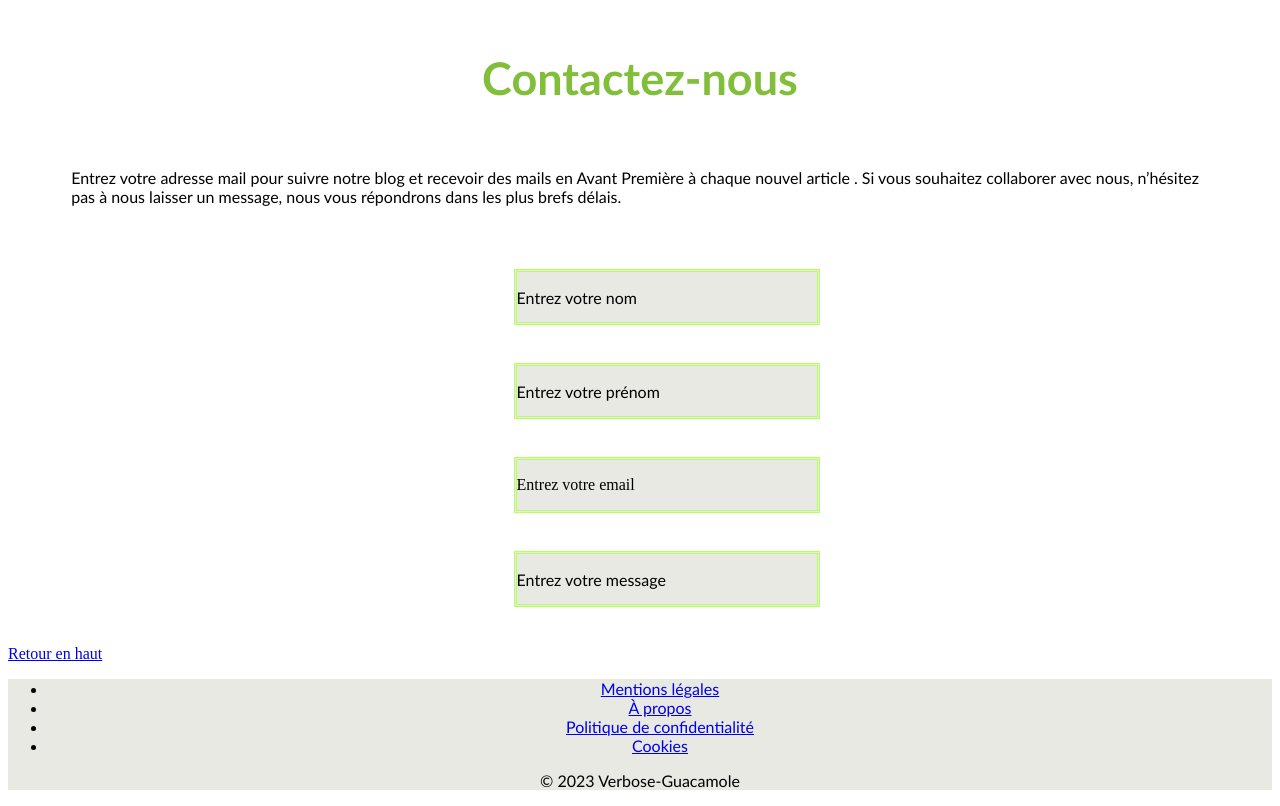
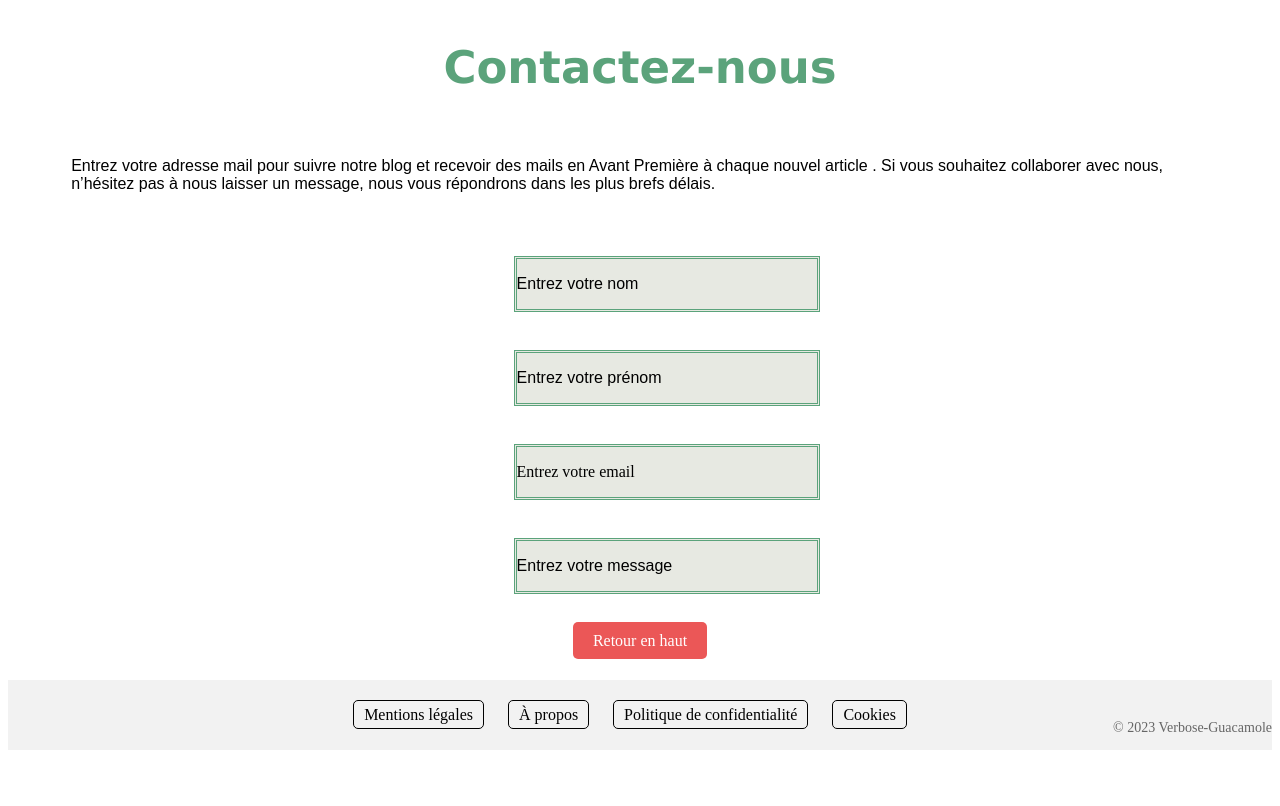
Before and after one commit to Julian-PPA/verbose-guacamole, a plain HTML site: page index.html in a window 1280 px wide. Shown: the part 1438-2244 px from the top of the page. After the commit the page ends 2196 px from the top, so only its background shows below. Drawn offline with Linux system fonts and the light colour scheme.

Commit message:
Add files via upload

```diff
--- a/pageaccueil.css
+++ b/pageaccueil.css
@@ -1,40 +1,32 @@
 /* CSS de Divine Kabanghi */
 header {
-    background-color: #e7e9e2;
+    background-color: #5ba37b;
 }
 
 .title {
-    font-family: 'Gill Sans', 'Gill Sans MT', Calibri, 'Trebuchet MS', sans-serif;
+    font-family: 'Lucida Sans Unicode', 'sans-serif';
     font-size: 50px;
     font-weight: bold;
-    color: #81be3a;
+    color: #ebf0e5;
     margin: 50px 0;
     text-align: center;
 
 }
 
-.texte1 {
-    text-align: center;
-    font-family: 'Trebuchet MS', 'Lucida Sans Unicode',
-        'Lucida Grande', 'Lucida Sans', Arial, sans-serif;
-}
 
 .texte1 {
     margin: 5%;
-    font-family: 'Trebuchet MS', 'Lucida Sans Unicode',
-        'Lucida Grande', 'Lucida Sans', Arial, sans-serif;
+    font-family:  Arial
 }
 
 .texte2 {
     margin: 5%;
-    font-family: 'Trebuchet MS', 'Lucida Sans Unicode',
-        'Lucida Grande', 'Lucida Sans', Arial, sans-serif;
+    font-family: Arial
 }
 
 .texte3 {
     margin: 5%;
-    font-family: 'Trebuchet MS', 'Lucida Sans Unicode',
-        'Lucida Grande', 'Lucida Sans', Arial, sans-serif;
+    font-family: Arial
 
 }
 
@@ -50,30 +42,30 @@ header {
 
 
 .section1 {
-    font-family: 'Gill Sans', 'Gill Sans MT', Calibri, 'Trebuchet MS', sans-serif;
+    font-family: 'Lucida Sans Unicode', 'sans-serif';
     font-size: 30px;
     font-weight: bold;
-    color: #81be3a;
+    color: #5ba37b;
     margin: 50px 0;
     text-align: center;
 }
 
 
 .section2 {
-    font-family: 'Gill Sans', 'Gill Sans MT', Calibri, 'Trebuchet MS', sans-serif;
+    font-family: 'Lucida Sans Unicode', 'sans-serif';
 
     font-size: 30px;
     font-weight: bold;
-    color: #81be3a;
+    color: #5ba37b;
     margin: 50px 0;
     text-align: center;
 }
 
 .section3 {
-    font-family: 'Gill Sans', 'Gill Sans MT', Calibri, 'Trebuchet MS', sans-serif;
+    font-family:'Lucida Sans Unicode', 'sans-serif';
     font-size: 30px;
     font-weight: bold;
-    color: #81be3a;
+    color: #5ba37b;
     margin: 50px 0;
     text-align: center;
 }
@@ -90,8 +82,7 @@ header {
 
 .box1 {
     background-color: #e7e9e2;
-    font-family: 'Trebuchet MS', 'Lucida Sans Unicode',
-        'Lucida Grande', 'Lucida Sans', Arial, sans-serif;
+    font-family: Arial
 }
 
 .box1 {
@@ -99,7 +90,7 @@ header {
 }
 
 .box1 {
-    border-color: #b5ff5f;
+    border-color: #5ba37b;
 }
 
 .box1 {
@@ -113,8 +104,7 @@ header {
 
 .box2 {
     background-color: #e7e9e2;
-    font-family: 'Trebuchet MS', 'Lucida Sans Unicode', 'Lucida Grande',
-        'Lucida Sans', Arial, sans-serif;
+    font-family: Arial
 }
 
 .box2 {
@@ -122,7 +112,7 @@ header {
 }
 
 .box2 {
-    border-color: #b5ff5f;
+    border-color: #5ba37b;
 }
 
 .box2 {
@@ -143,7 +133,7 @@ header {
 }
 
 .box3 {
-    border-color: #b5ff5f;
+    border-color: #5ba37b;
 }
 
 .box3 {
@@ -157,8 +147,7 @@ header {
 
 .box4 {
     background-color: #e7e9e2;
-    font-family: 'Trebuchet MS', 'Lucida Sans Unicode', 'Lucida Grande',
-        'Lucida Sans', Arial, sans-serif;
+    font-family: Arial
 }
 
 .box4 {
@@ -166,9 +155,8 @@ header {
 }
 
 .box4 {
-    border-color: #b5ff5f;
-    font-family: 'Trebuchet MS', 'Lucida Sans Unicode', 'Lucida Grande',
-        'Lucida Sans', Arial, sans-serif;
+    border-color: #5ba37b;
+    font-family: Arial
 }
 
 .box4 {
@@ -179,12 +167,70 @@ header {
     margin-left: 40%;
 }
 
+/* Style du bouton pour retourner en haut de la page */
+.retour-haut {
+    text-align: center;
+    margin-top: 30px;
+    margin-bottom: 30px;
+  }
+
+  .retour-haut a {
+    color: #fff;
+    background-color: #eb5757;
+    padding: 10px 20px;
+    border-radius: 5px;
+    text-decoration: none;
+    transition: background-color 0.3s ease;
+  }
+
+  .retour-haut a:hover {
+    background-color: #ff7d7d;
+  }
+
+
+/* Style du bandeau de bas de page avec les mentions légales */
+  footer {
+    background-color: #f2f2f2;
+    padding: 10px;
+    margin-top: 30px;
+    text-align: center;
+  }
+
+  .mentions-legales ul {
+    list-style-type: none;
+    padding: 0;
+  }
+
+  .mentions-legales li {
+    display: inline-block;
+    margin-right: 20px;
+  }
+
+  .mentions-legales li a {
+    color: #000;
+    text-decoration: none;
+    padding: 5px 10px;
+    border: 1px solid #000;
+    border-radius: 5px;
+    transition: all 0.3s ease;
+  }
+
+  .mentions-legales li a:hover {
+    background-color: #000;
+    color: #fff;
+  }
+
+
+/* Ajout de l'indication de copyright */
 footer {
-    background-color: #e7e9e2;
-    font-family: 'Trebuchet MS', 'Lucida Sans Unicode', 'Lucida Grande',
-        'Lucida Sans', Arial, sans-serif;
+  position: relative;
 }
 
-footer {
-    text-align: center;
+footer .copyright {
+  position: absolute;
+  bottom: 0;
+  right: 0;
+  font-size: 14px;
+  color: #666;
+  margin: 0;
 }
```
